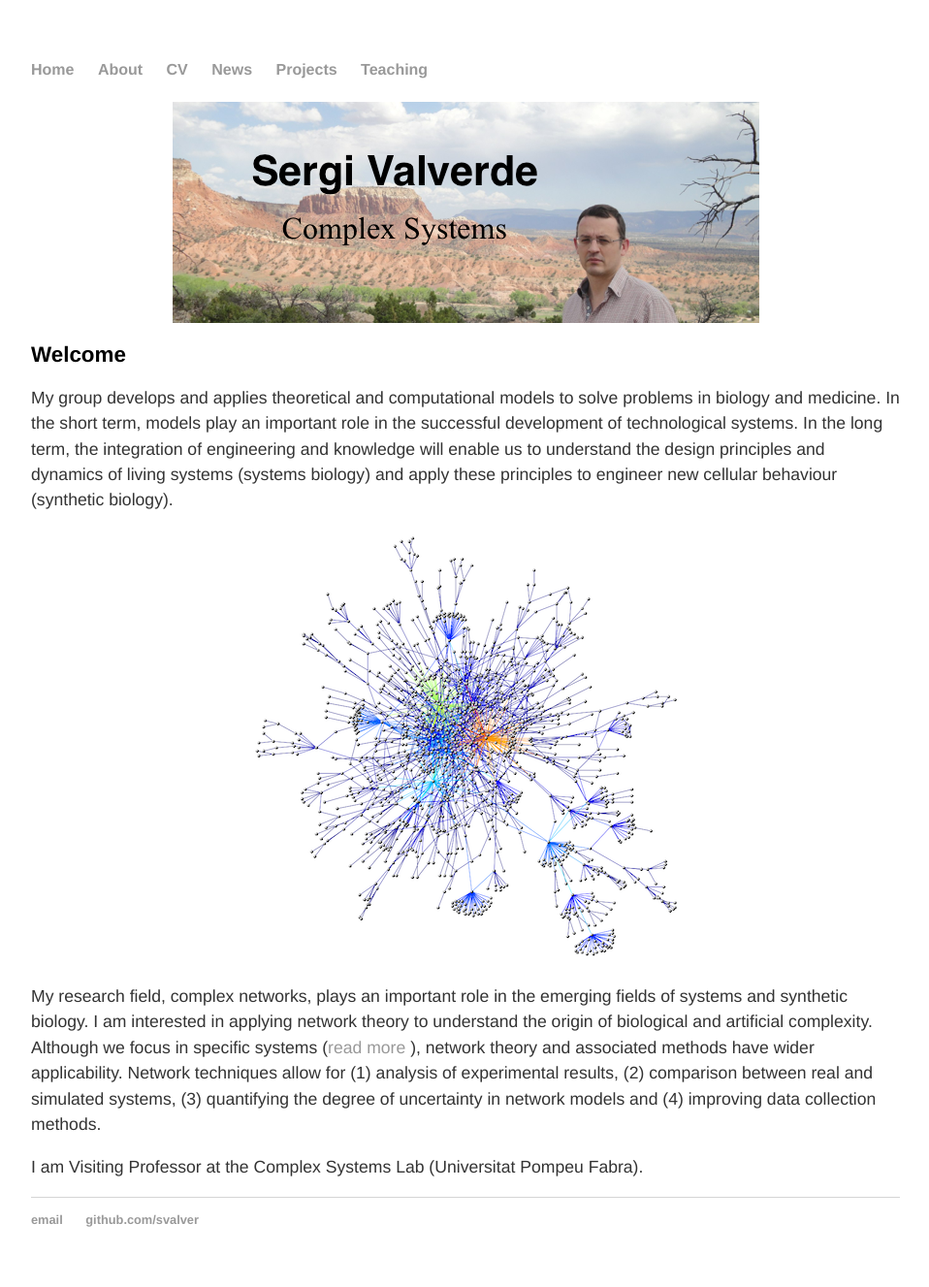
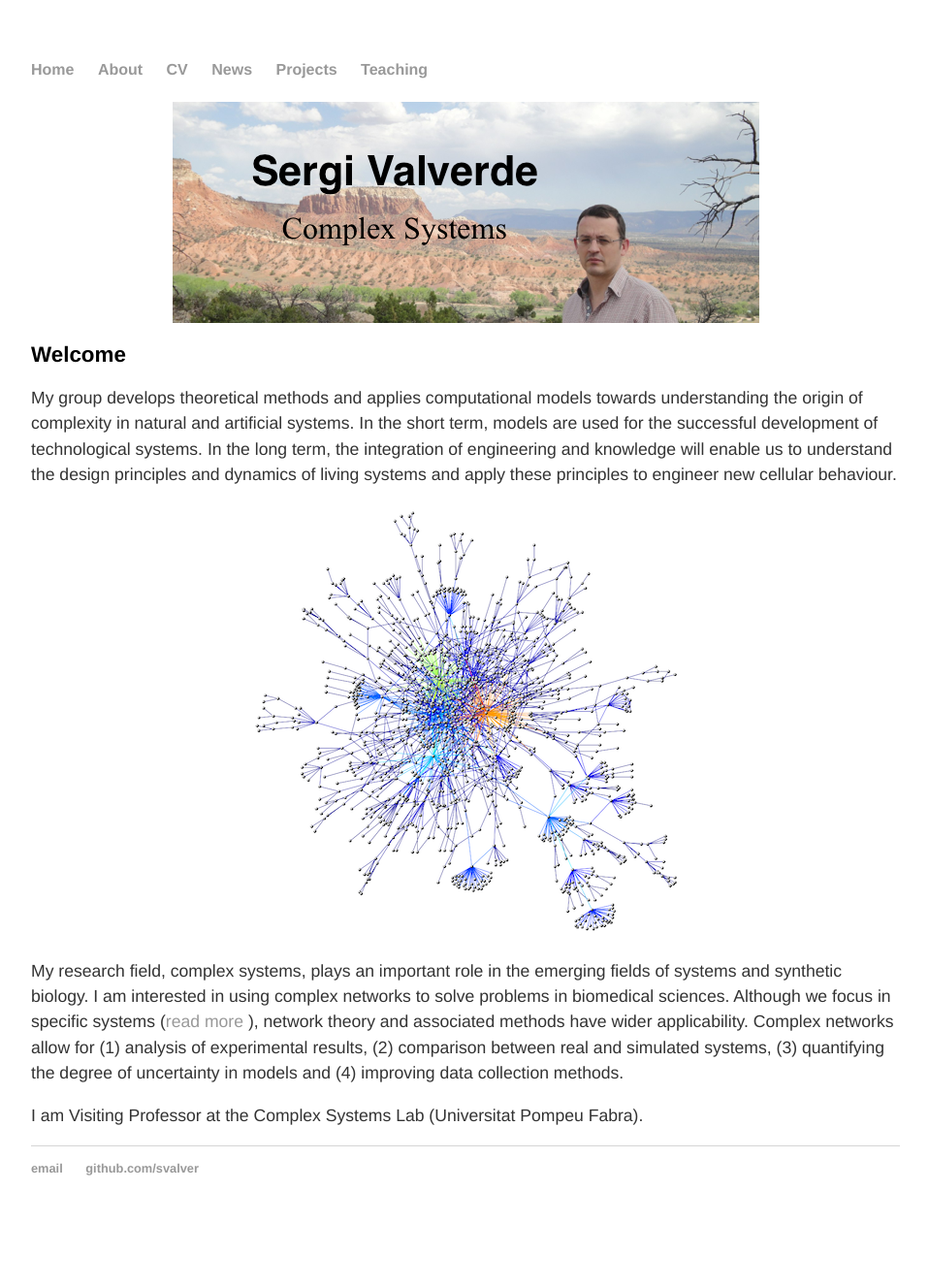
Before and after one commit to svalver/svalver.github.io, a Jekyll site: the page built from index.html, in a window 1280 px wide. Shown: the whole page at 97% size, without its empty margins (160-1118 px from the left). Built offline with Jekyll 4.4.1, drawn with Linux system fonts in a browser that asks for light colours; after the commit the page ends 1274 px from its top, so only the background shows below that.

Commit message:
update main page

```diff
--- a/index.html
+++ b/index.html
@@ -17,13 +17,12 @@ img {
 
 <h2>Welcome</h2>
 
-<p>My group develops and applies theoretical and computational models to solve problems in biology and medicine. In the short term, models play an important role in the successful development of technological systems. In the long term, the integration of engineering and knowledge will enable us to understand the design principles and dynamics of living systems (systems biology) and apply these principles to engineer new cellular behaviour (synthetic biology).
-</p>
+<p>My group develops theoretical methods and applies computational models towards understanding the origin of complexity in natural and artificial systems. In the short term, models are used for the successful development of technological systems. In the long term, the integration of engineering and knowledge will enable us to understand the design principles and dynamics of living systems and apply these principles to engineer new cellular behaviour.</p>
 
 <p><img src = "images/JDK1_2_cc2_white.png"/></p>
 
 
-<p> My research field, complex networks, plays an important role in the emerging fields of systems and synthetic biology. I am interested in applying network theory to understand the origin of biological and artificial complexity.  Although we focus in specific systems (<a href="/about">read more </a>), network theory and associated methods have wider applicability. Network techniques allow for (1) analysis of experimental results, (2) comparison between real and simulated systems, (3) quantifying the degree of uncertainty in network models and (4) improving data collection methods.</p>
+<p>My research field, complex systems, plays an important role in the emerging fields of systems and synthetic biology. I am interested in using complex networks to solve problems in biomedical sciences.  Although we focus in specific systems (<a href="/about">read more </a>), network theory and associated methods have wider applicability. Complex networks allow for (1) analysis of experimental results, (2) comparison between real and simulated systems, (3) quantifying the degree of uncertainty in models and (4) improving data collection methods.</p>
 
 <p>I am Visiting Professor at the Complex Systems Lab (Universitat Pompeu Fabra).</p>
 
```
